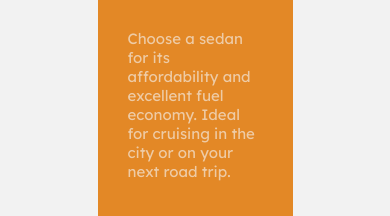
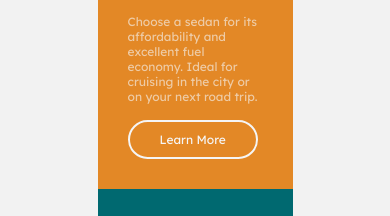
Before and after one commit to bkrcokan13/3-column, a plain HTML site: page index.html in a window 390 px wide. Shown: the part 360-576 px from the top of the page. Drawn offline with Linux system fonts and the light colour scheme.

Commit message:
Update style.css

```diff
--- a/css/style.css
+++ b/css/style.css
@@ -95,6 +95,11 @@ body {
         flex-direction: column;
     }
     .car-description {
-        gap:5rem;
+        gap:1rem;
+        font-size: 12px;
+    }
+
+    .car-card {
+        gap: 30px;
     }
 }
--- a/index.html
+++ b/index.html
@@ -5,7 +5,7 @@
     <meta name="viewport" content="width=device-width, initial-scale=1.0">
     <title>3 Column Challenge | Frontend Mentor</title>
     <link rel="stylesheet" href="css/style.css">
-    <link rel="shortcut icon" href="images/favicon-32x32.png" type="image/x-icon">
+    <link rel="shortcut icon" href="img/favicon-32x32.png" type="image/x-icon">
 
 </head>
 <body>
--- a/js/script.js
+++ b/js/script.js
@@ -9,18 +9,18 @@ function getCars() {
         {
             category: "SEDANS",
             description: "Choose a sedan for its affordability and excellent fuel economy. Ideal for cruising in the city or on your next road trip.",
-            carIcon: "images/icon-sedans.svg"
+            carIcon: "img/icon-sedans.svg"
         },
         {
             category: "SUVS",
             description: "Take an SUV for its spacious interior, power, and versatility. Perfect for your next family vacation and off-road adventures.",
-            carIcon : "images/icon-suvs.svg",
+            carIcon : "img/icon-suvs.svg",
 
         },
         {
             category: "LUXURY",
             description: "Cruise in the best car brands without the bloated prices. Enjoy the enhanced comfort of a luxury rental and arrive in style.",
-            carIcon: "images/icon-luxury.svg"
+            carIcon: "img/icon-luxury.svg"
         }
     ];
 
```
Also changed, not shown: img/favicon-32x32.png (renamed from images/favicon-32x32.png), img/icon-luxury.svg (renamed from images/icon-luxury.svg), img/icon-sedans.svg (renamed from images/icon-sedans.svg), img/icon-suvs.svg (renamed from images/icon-suvs.svg).
